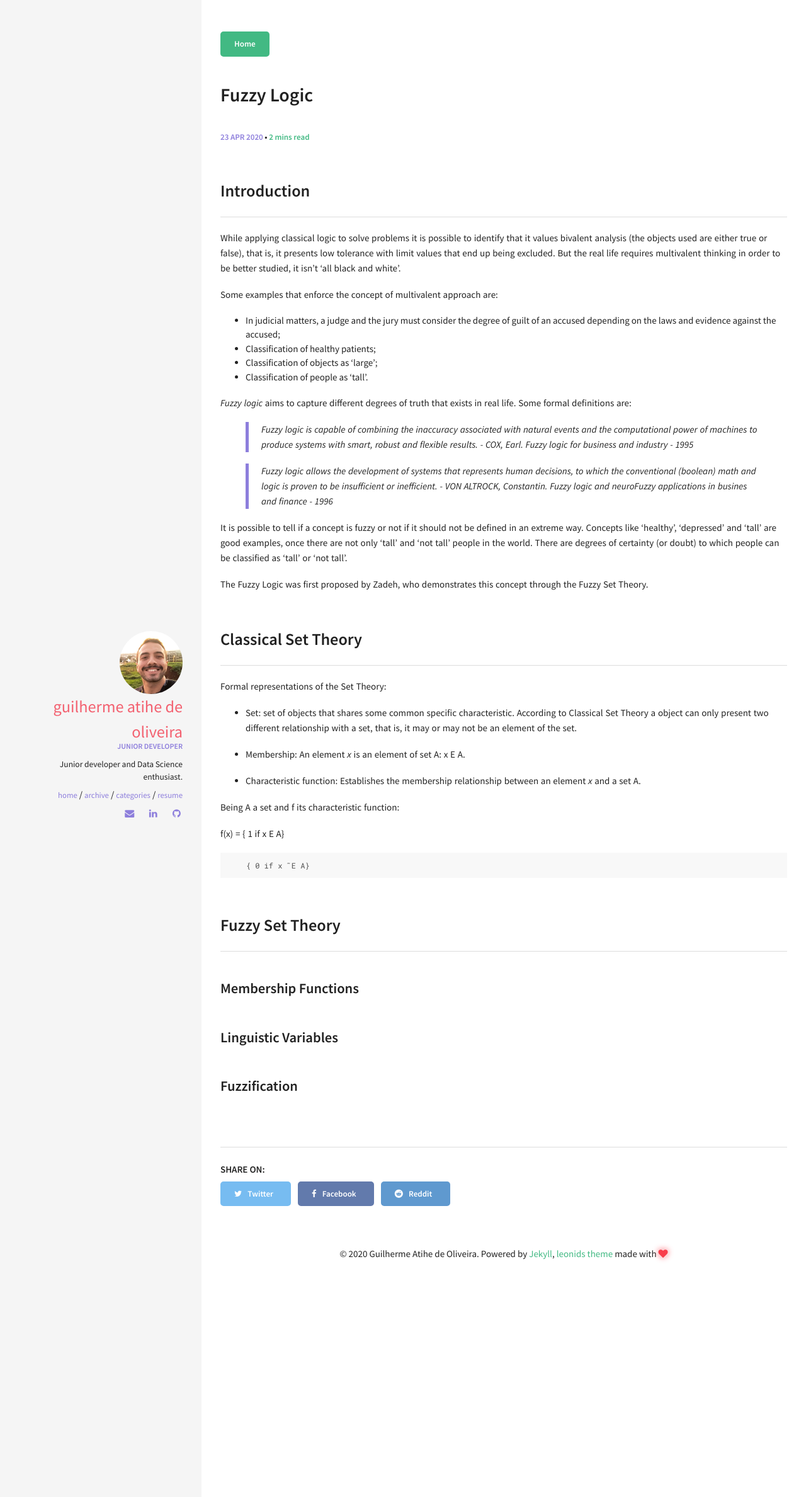
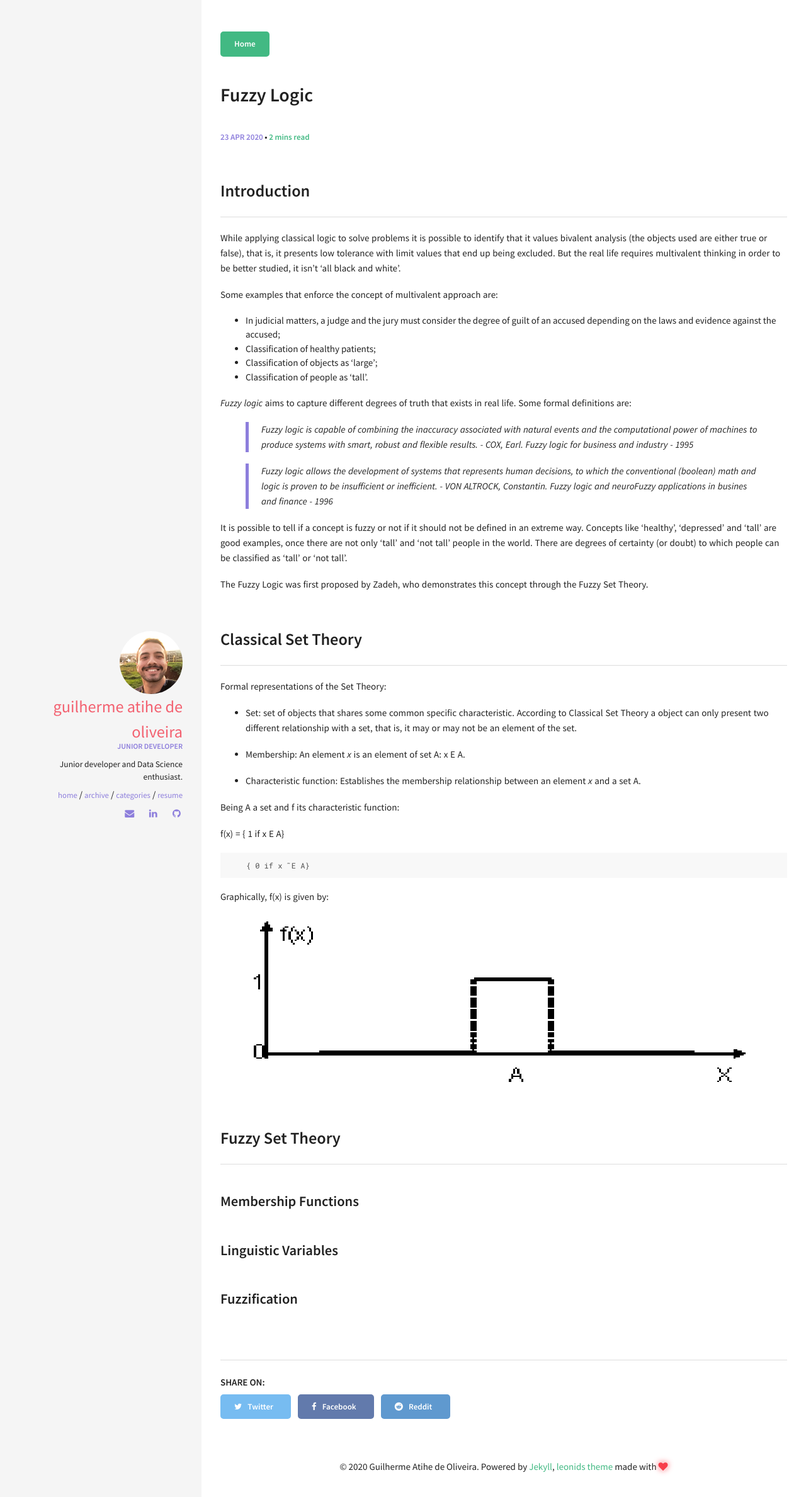
Before and after one commit to gatihe/guiati9.dev, a Jekyll site: the page built from _posts/2020-04-23-fuzzy_logic.md, in a window 1280 px wide. Shown: the top 2377 px of the page at 63% size. Built offline with Jekyll 4.4.1, drawn with Linux system fonts in a browser that asks for light colours.

Commit message:
update post

```diff
--- a/_posts/2020-04-23-fuzzy_logic.md
+++ b/_posts/2020-04-23-fuzzy_logic.md
@@ -42,6 +42,10 @@ f(x) =  { 1 if x E A}
 
         { 0 if x ˜E A}
 
+Graphically, f(x) is given by:
+
+![f(x) Graph](/img/posts_img/fxgraph.png)
+
 ## Fuzzy Set Theory
 
 ### Membership Functions
```
Also changed, not shown: img/posts_img/fxgraph.png (added).
